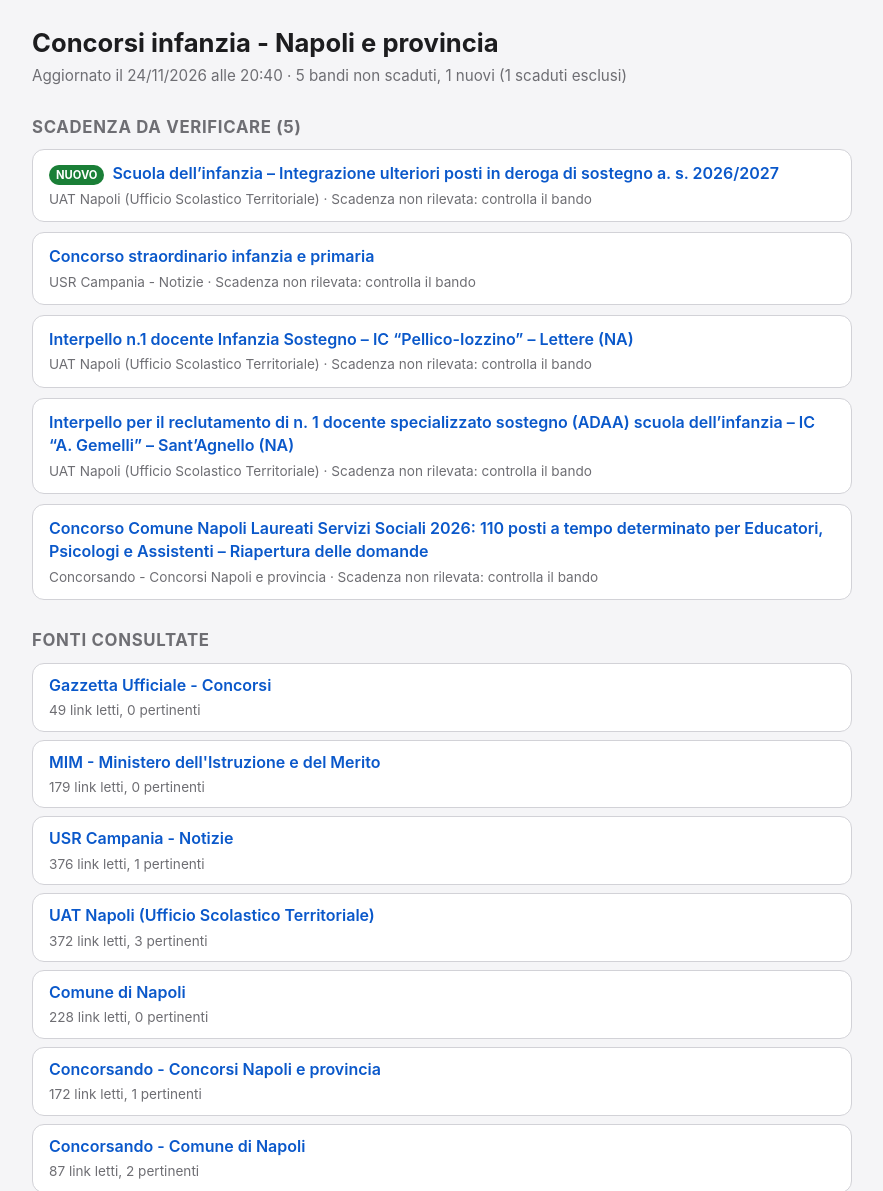
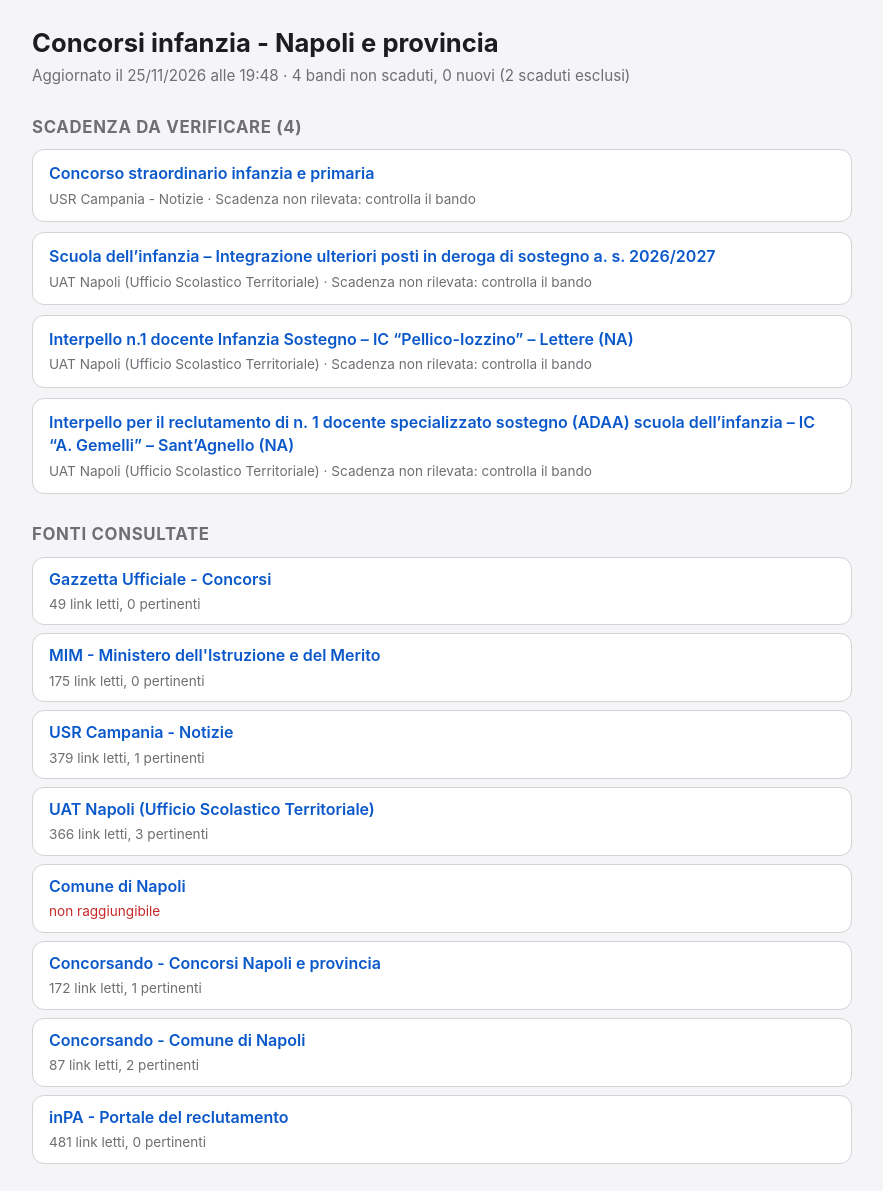
Before and after one commit to Luc-cos/concorsi-infanzia, a plain HTML site: page docs/index.html in a window 1280 px wide. Shown: the top 1191 px of the page, without its empty margins (198-1081 px from the left). Drawn offline with Linux system fonts and the light colour scheme.

Commit message:
Aggiornamento concorsi

```diff
--- a/docs/index.html
+++ b/docs/index.html
@@ -42,19 +42,18 @@ ul.fonti a:hover { text-decoration:underline; }
 <body>
 <main>
 <h1>Concorsi infanzia - Napoli e provincia</h1>
-<p class="sotto">Aggiornato il 24/11/2026 alle 20:40 &middot; 5 bandi non scaduti, 1 nuovi (1 scaduti esclusi)</p>
-<h2>Scadenza da verificare (5)</h2>
-<div class="card"><span class="nuovo">NUOVO</span><a href="https://www.uat-napoli.it/scuola-dellinfanzia-integrazione-ulteriori-posti-in-deroga-di-sostegno-a-s-2026-2027/" target="_blank" rel="noopener noreferrer">Scuola dell’infanzia – Integrazione ulteriori posti in deroga di sostegno a. s. 2026/2027</a><div class="meta">UAT Napoli (Ufficio Scolastico Territoriale) &middot; Scadenza non rilevata: controlla il bando</div></div>
+<p class="sotto">Aggiornato il 25/11/2026 alle 19:48 &middot; 4 bandi non scaduti, 0 nuovi (2 scaduti esclusi)</p>
+<h2>Scadenza da verificare (4)</h2>
 <div class="card"><a href="https://www.mim.gov.it/web/miur-usr-campania/notizie?p_p_id=1_WAR_miurmulticategoriesnavigator100SNAPSHOT&amp;p_p_lifecycle=1&amp;p_p_state=normal&amp;p_p_mode=view&amp;p_r_p_categoryIds=7824712%2C7905906" target="_blank" rel="noopener noreferrer">Concorso straordinario infanzia e primaria</a><div class="meta">USR Campania - Notizie &middot; Scadenza non rilevata: controlla il bando</div></div>
+<div class="card"><a href="https://www.uat-napoli.it/scuola-dellinfanzia-integrazione-ulteriori-posti-in-deroga-di-sostegno-a-s-2026-2027/" target="_blank" rel="noopener noreferrer">Scuola dell’infanzia – Integrazione ulteriori posti in deroga di sostegno a. s. 2026/2027</a><div class="meta">UAT Napoli (Ufficio Scolastico Territoriale) &middot; Scadenza non rilevata: controlla il bando</div></div>
 <div class="card"><a href="https://www.uat-napoli.it/interpello-n-1-docente-infanzia-sostegno-ic-pellico-iozzino-lettere-na/" target="_blank" rel="noopener noreferrer">Interpello n.1 docente Infanzia Sostegno – IC “Pellico-Iozzino” – Lettere (NA)</a><div class="meta">UAT Napoli (Ufficio Scolastico Territoriale) &middot; Scadenza non rilevata: controlla il bando</div></div>
 <div class="card"><a href="https://www.uat-napoli.it/interpello-per-il-reclutamento-di-n-1-docente-specializzato-sostegno-adaa-scuola-dellinfanzia-ic-a-gemelli-santagnello-na/" target="_blank" rel="noopener noreferrer">Interpello per il reclutamento di n. 1 docente specializzato sostegno (ADAA) scuola  dell’infanzia – IC “A. Gemelli” – Sant’Agnello (NA)</a><div class="meta">UAT Napoli (Ufficio Scolastico Territoriale) &middot; Scadenza non rilevata: controlla il bando</div></div>
-<div class="card"><a href="https://www.concorsando.it/blog/concorso-comune-napoli-laureati-nei-servizi-sociali-2026/" target="_blank" rel="noopener noreferrer">Concorso Comune Napoli Laureati Servizi Sociali 2026: 110 posti a tempo determinato per Educatori, Psicologi e Assistenti – Riapertura delle domande</a><div class="meta">Concorsando - Concorsi Napoli e provincia &middot; Scadenza non rilevata: controlla il bando</div></div>
 <h2>Fonti consultate</h2>
 <ul class="fonti"><li><a href="https://www.gazzettaufficiale.it/30giorni/concorsi" target="_blank" rel="noopener noreferrer">Gazzetta Ufficiale - Concorsi</a><div class="meta">49 link letti, 0 pertinenti</div></li>
-<li><a href="https://www.mim.gov.it/" target="_blank" rel="noopener noreferrer">MIM - Ministero dell&#x27;Istruzione e del Merito</a><div class="meta">179 link letti, 0 pertinenti</div></li>
-<li><a href="https://www.mim.gov.it/web/miur-usr-campania/notizie?p_p_id=1_WAR_miurmulticategoriesnavigator100SNAPSHOT&amp;p_p_lifecycle=1&amp;p_p_state=normal&amp;p_p_mode=view&amp;p_r_p_categoryIds=7905906" target="_blank" rel="noopener noreferrer">USR Campania - Notizie</a><div class="meta">376 link letti, 1 pertinenti</div></li>
-<li><a href="https://www.uat-napoli.it/" target="_blank" rel="noopener noreferrer">UAT Napoli (Ufficio Scolastico Territoriale)</a><div class="meta">372 link letti, 3 pertinenti</div></li>
-<li><a href="https://www.comune.napoli.it/" target="_blank" rel="noopener noreferrer">Comune di Napoli</a><div class="meta">228 link letti, 0 pertinenti</div></li>
+<li><a href="https://www.mim.gov.it/" target="_blank" rel="noopener noreferrer">MIM - Ministero dell&#x27;Istruzione e del Merito</a><div class="meta">175 link letti, 0 pertinenti</div></li>
+<li><a href="https://www.mim.gov.it/web/miur-usr-campania/notizie?p_p_id=1_WAR_miurmulticategoriesnavigator100SNAPSHOT&amp;p_p_lifecycle=1&amp;p_p_state=normal&amp;p_p_mode=view&amp;p_r_p_categoryIds=7905906" target="_blank" rel="noopener noreferrer">USR Campania - Notizie</a><div class="meta">379 link letti, 1 pertinenti</div></li>
+<li><a href="https://www.uat-napoli.it/" target="_blank" rel="noopener noreferrer">UAT Napoli (Ufficio Scolastico Territoriale)</a><div class="meta">366 link letti, 3 pertinenti</div></li>
+<li><a href="https://www.comune.napoli.it/" target="_blank" rel="noopener noreferrer">Comune di Napoli</a><div class="meta"><span class="errore">non raggiungibile</span></div></li>
 <li><a href="https://www.concorsando.it/blog/concorso-comune-di-napoli" target="_blank" rel="noopener noreferrer">Concorsando - Concorsi Napoli e provincia</a><div class="meta">172 link letti, 1 pertinenti</div></li>
 <li><a href="https://www.concorsando.it/blog/concorsi-pubblici-online/concorsi-suddivisi-per-regione/campania/napoli/comune-di-napoli/" target="_blank" rel="noopener noreferrer">Concorsando - Comune di Napoli</a><div class="meta">87 link letti, 2 pertinenti</div></li>
 <li><a href="https://www.inpa.gov.it/" target="_blank" rel="noopener noreferrer">inPA - Portale del reclutamento</a><div class="meta">481 link letti, 0 pertinenti</div></li></ul>
```
